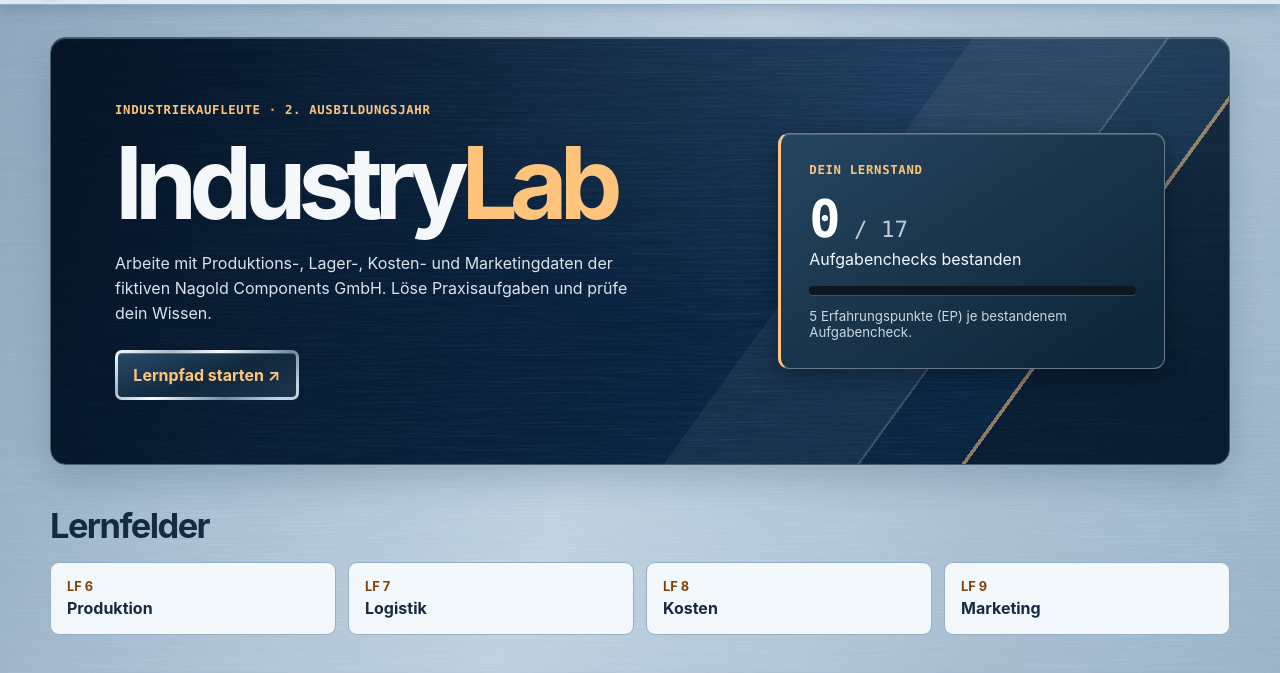
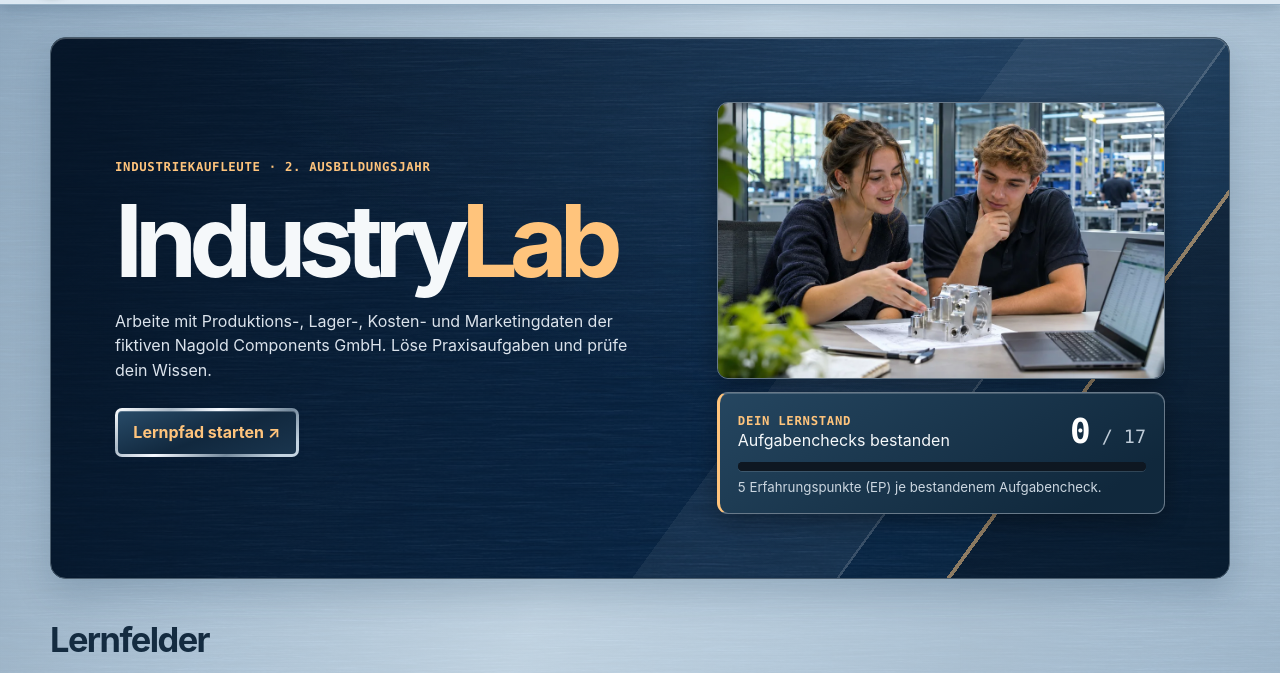
Before and after one commit to JakobSawazki/industrylab-web, a plain HTML site: page index.html in a window 1280 px wide. Shown: the part 83-756 px from the top of the page. Drawn offline with Linux system fonts and the light colour scheme.

Commit message:
Add a photorealistic IndustryLab homepage hero

```diff
--- a/index.html
+++ b/index.html
@@ -41,12 +41,19 @@
         <p class="intro">Arbeite mit Produktions-, Lager-, Kosten- und Marketingdaten der fiktiven Nagold Components GmbH. Löse Praxisaufgaben und prüfe dein Wissen.</p>
         <a class="button" id="continue" href="./lernpfad.html">Lernpfad starten <span aria-hidden="true">↗</span></a>
       </div>
-      <div class="hero-progress">
-        <p class="eyebrow">Dein Lernstand</p>
-        <p class="progress-count"><strong id="done">0</strong><span id="count"> / 17</span></p>
-        <p>Aufgabenchecks bestanden</p>
-        <progress id="progress" max="17" value="0" aria-label="Bestandene Aufgabenchecks"></progress>
-        <p class="hero-note">5 Erfahrungspunkte (EP) je bestandenem Aufgabencheck.</p>
+      <div class="hero-visual">
+        <img class="hero-photo" src="./industrylab-start.webp" width="1040" height="640" fetchpriority="high" alt="Zwei Auszubildende besprechen ein Metallbauteil am Arbeitsplatz vor der Fertigungshalle.">
+        <div class="hero-progress">
+          <div class="hero-progress-heading">
+            <div>
+              <p class="eyebrow">Dein Lernstand</p>
+              <p>Aufgabenchecks bestanden</p>
+            </div>
+            <p class="progress-count"><strong id="done">0</strong><span id="count"> / 17</span></p>
+          </div>
+          <progress id="progress" max="17" value="0" aria-label="Bestandene Aufgabenchecks"></progress>
+          <p class="hero-note">5 Erfahrungspunkte (EP) je bestandenem Aufgabencheck.</p>
+        </div>
       </div>
     </section>
 
--- a/styles.css
+++ b/styles.css
@@ -215,7 +215,7 @@ button, .button { cursor: pointer; }
   box-shadow: inset 0 1px #ffffff40, 0 15px 35px var(--shadow);
   color: #f5f8fa;
   display: grid;
-  grid-template-columns: minmax(0, 1.55fr) minmax(0, 1fr);
+  grid-template-columns: minmax(0, 1.2fr) minmax(0, 1fr);
   gap: clamp(24px, 5vw, 68px);
   align-items: center;
 }
@@ -226,7 +226,16 @@ button, .button { cursor: pointer; }
   z-index: -1;
   background: linear-gradient(126deg, transparent 62%, #ffffff0e 62% 75%, #ffffff30 75% 75.18%, transparent 75.18% 82%, #ffc47c88 82% 82.3%, #080d1659 82.3%);
 }
-.hero-copy, .hero-progress { min-width: 0; }
+.hero-copy, .hero-visual { min-width: 0; }
+.hero-visual { display: grid; gap: .85rem; }
+.hero-photo {
+  display: block;
+  width: 100%;
+  height: auto;
+  border: 1px solid #687989;
+  border-radius: 11px;
+  box-shadow: 0 6px 24px #0005;
+}
 .eyebrow { font: 700 .77rem/1.4 "IBM Plex Mono", Consolas, monospace; letter-spacing: .055em; text-transform: uppercase; margin: 0; }
 .hero .eyebrow { color: var(--accent); }
 h1 { font-size: clamp(2.9rem, 7.8vw, 6.55rem); line-height: .96; letter-spacing: -.08em; margin: 16px 0 20px; }
@@ -258,7 +267,7 @@ button:disabled { cursor: default; opacity: .65; }
 .secondary { --control-face: var(--quiet-face); --control-ink: var(--quiet-ink); }
 .hero :focus-visible { outline-color: var(--accent); }
 .hero-progress {
-  padding: clamp(17px, 3vw, 28px);
+  padding: clamp(12px, 2vw, 18px);
   background: linear-gradient(147deg, #254660, #10283c 86%);
   border: 1px solid #687989;
   border-left: 3px solid var(--accent);
@@ -266,8 +275,10 @@ button:disabled { cursor: default; opacity: .65; }
   box-shadow: inset 0 1px #ffffff30, 0 6px 24px #0005;
 }
 .hero-progress p { margin: 0; }
-.hero-progress .progress-count { margin: 10px 0 0; font: 1.4rem "IBM Plex Mono", Consolas, monospace; color: #becbd7; }
-.progress-count strong { font-size: 3.25rem; color: #fff; }
+.hero-progress-heading { display: flex; flex-wrap: wrap; justify-content: space-between; align-items: center; gap: .2rem .8rem; }
+.hero-progress .progress-count { font: 1.15rem "IBM Plex Mono", Consolas, monospace; color: #becbd7; white-space: nowrap; }
+.progress-count strong { font-size: 2.15rem; color: #fff; }
+.hero-progress progress { margin-block: .65rem .55rem; }
 progress { display: block; width: 100%; height: 9px; margin: 17px 0 13px; appearance: none; border: 0; background: #0e1721; border-radius: 10px; overflow: hidden; box-shadow: 0 1px #ffffff22; }
 progress::-webkit-progress-bar { background: #0e1721; }
 progress::-webkit-progress-value { background: var(--accent); }
```
Also changed, not shown: industrylab-start.webp (added).
